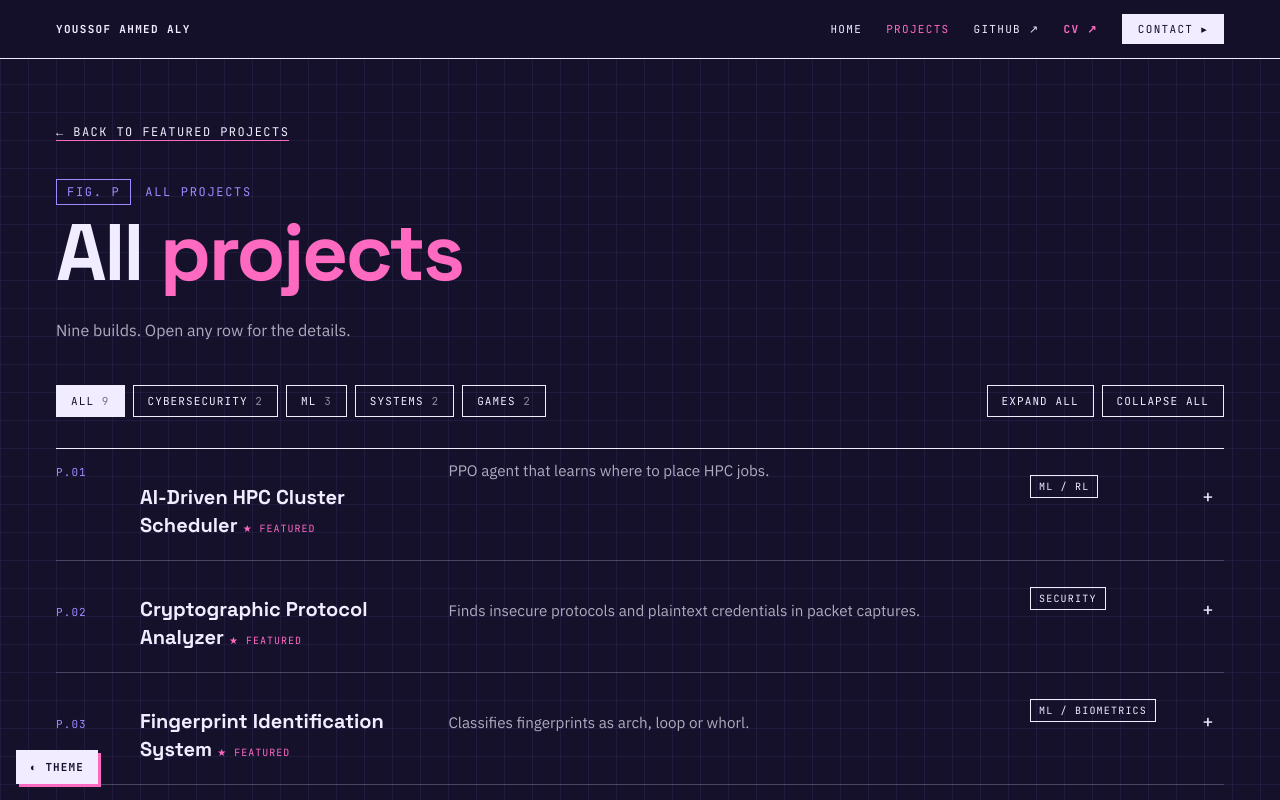
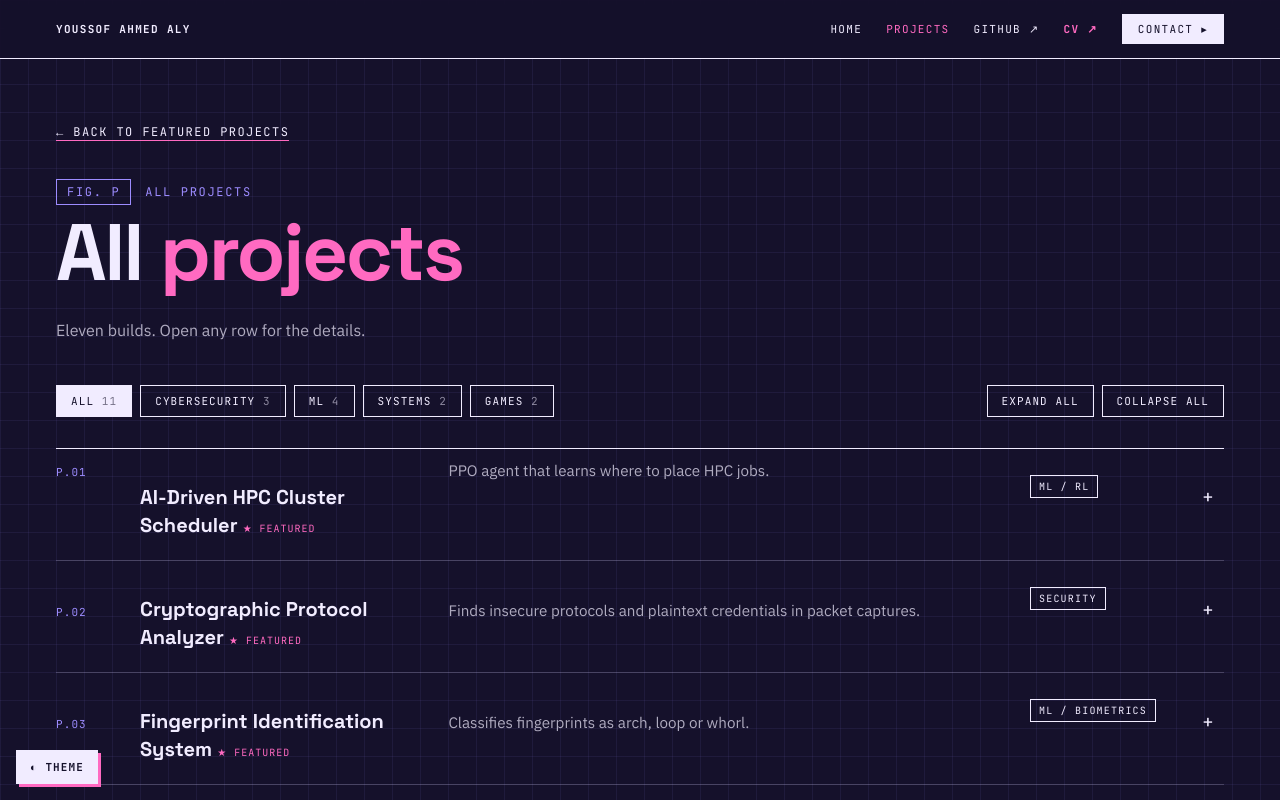
Before and after one commit to Dolphiny-1412/Dolphiny-1412.github.io, a plain HTML site: page projects.html in a window 1280 px wide. Shown: the top 800 px of the page. Drawn offline with Linux system fonts and the light colour scheme.

Commit message:
Fix project counts after adding two entries

```diff
--- a/projects.html
+++ b/projects.html
@@ -109,9 +109,9 @@ div.kv{display:grid;grid-template-columns:112px minmax(0,1fr);margin-bottom:28px
   <a href="index.html#projects" style="font-family:'JetBrains Mono',monospace;font-size:12px;letter-spacing:.12em;color:var(--ink);border-bottom:1.5px solid var(--acc);display:inline-block;margin-bottom:3vh">← BACK TO FEATURED PROJECTS</a>
   <div style="display:flex;align-items:center;gap:14px;font-family:'JetBrains Mono',monospace;font-size:12px;letter-spacing:.14em;color:var(--acc2);margin-bottom:3vh"><span style="border:1.5px solid var(--acc2);padding:4px 10px">FIG. P</span><span>ALL PROJECTS</span></div>
   <h1 style="margin:0 0 3vh;font-family:'Space Grotesk',sans-serif;font-weight:700;font-size:clamp(2.4rem,7vw,5rem);line-height:1;letter-spacing:-.03em">All <span style="color:var(--acc)">projects</span></h1>
-  <p style="max-width:520px;font-size:1rem;line-height:1.7;color:rgba(var(--ink-rgb),.7);margin:0 0 4vh">Nine builds. Open any row for the details.</p>
+  <p style="max-width:520px;font-size:1rem;line-height:1.7;color:rgba(var(--ink-rgb),.7);margin:0 0 4vh">Eleven builds. Open any row for the details.</p>
   <div style="display:flex;gap:16px;flex-wrap:wrap;align-items:center;justify-content:space-between;margin-bottom:3vh">
-    <div role="group" aria-label="Filter projects" style="display:flex;gap:8px;flex-wrap:wrap"><button type="button" class="chip" data-filter="all" aria-pressed="true">ALL <span>9</span></button><button type="button" class="chip" data-filter="cyber" aria-pressed="false">CYBERSECURITY <span>2</span></button><button type="button" class="chip" data-filter="ml" aria-pressed="false">ML <span>3</span></button><button type="button" class="chip" data-filter="systems" aria-pressed="false">SYSTEMS <span>2</span></button><button type="button" class="chip" data-filter="games" aria-pressed="false">GAMES <span>2</span></button></div>
+    <div role="group" aria-label="Filter projects" style="display:flex;gap:8px;flex-wrap:wrap"><button type="button" class="chip" data-filter="all" aria-pressed="true">ALL <span>11</span></button><button type="button" class="chip" data-filter="cyber" aria-pressed="false">CYBERSECURITY <span>3</span></button><button type="button" class="chip" data-filter="ml" aria-pressed="false">ML <span>4</span></button><button type="button" class="chip" data-filter="systems" aria-pressed="false">SYSTEMS <span>2</span></button><button type="button" class="chip" data-filter="games" aria-pressed="false">GAMES <span>2</span></button></div>
     <div style="display:flex;gap:8px"><button type="button" class="xbtn" id="expand">EXPAND ALL</button><button type="button" class="xbtn" id="collapse">COLLAPSE ALL</button></div>
   </div>
   <div id="arclist" style="border-top:1.5px solid var(--ink)">
```
